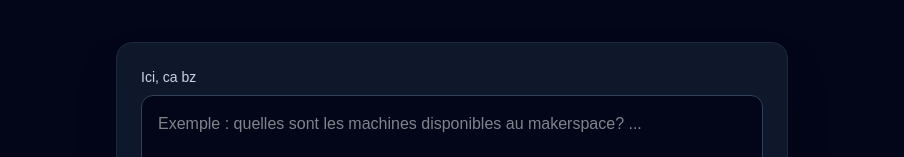
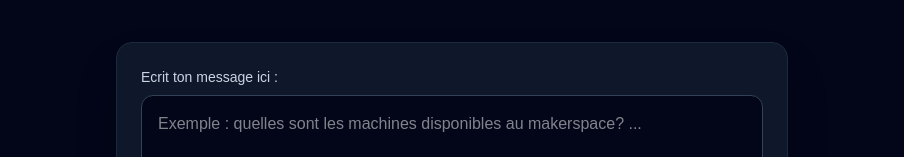
Before and after one commit to LucasGueth/fabIA, a Next.js app: page / in a window 1280 px wide. Shown: the part 322-479 px from the top of the page, without its empty margins (188-1092 px from the left). Built offline with nearby package versions, Linux system fonts and the light colour scheme.

Commit message:
rectification Jude

```diff
--- a/src/app/page.tsx
+++ b/src/app/page.tsx
@@ -75,7 +75,7 @@ export default function Home() {
 
         <div className="w-full max-w-2xl rounded-2xl border border-slate-800 bg-slate-900 p-6 shadow-2xl">
           <label className="mb-2 block text-sm font-medium text-slate-300">
-            Ici, ca bz
+            Ecrit ton message ici :
           </label>
 
           <textarea
```
